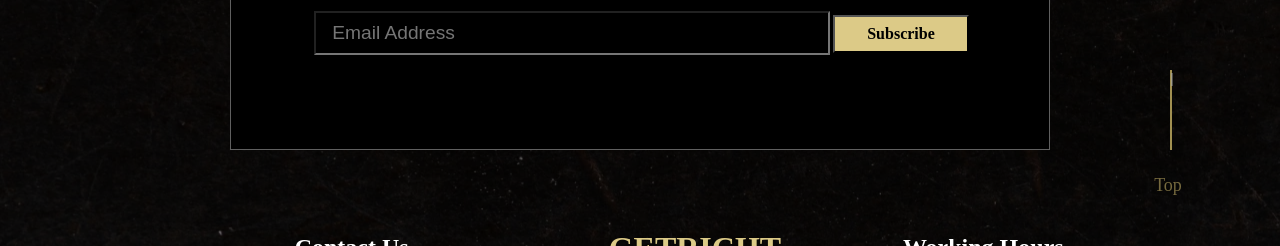
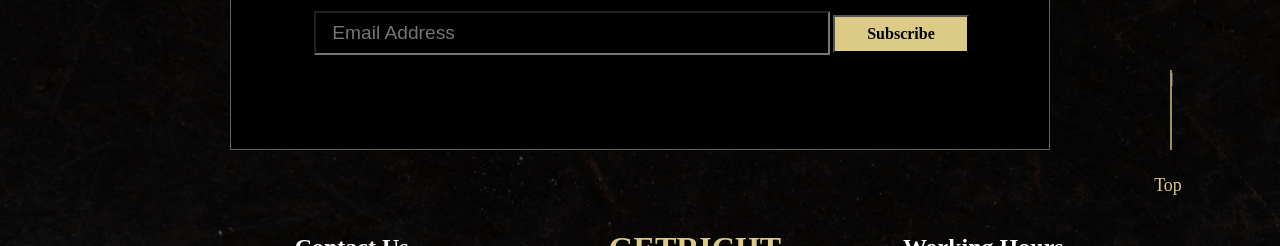
Before and after one commit to addyjerry/Getrich_restaurant, a React (Vite) app: page / in a window 1280 px wide. Shown: the part 6516-6762 px from the top of the page. Built offline with nearby package versions, Linux system fonts and the light colour scheme; a web font is replaced by a local one.

Commit message:
mapping of elements update

```diff
--- a/src/Components/Awards/AwardCard.jsx
+++ b/src/Components/Awards/AwardCard.jsx
@@ -3,7 +3,7 @@ import React from "react";
 const AwardCard = ({ title, image, description, isAward }) => {
   return (
     <div>
-      {isAward || (
+      {!isAward && (
         <div className="laurel__group">
           <img src={image} alt="number" />
           <div className="main__laurel">
--- a/src/Components/Footer/Footer.css
+++ b/src/Components/Footer/Footer.css
@@ -71,7 +71,7 @@
 }
 .top {
   display: block;
-  color: rgb(117, 105, 62);
+  color: rgba(220, 202, 135, 1);
   font-size: large;
   place-self: center;
   position: relative;
```
